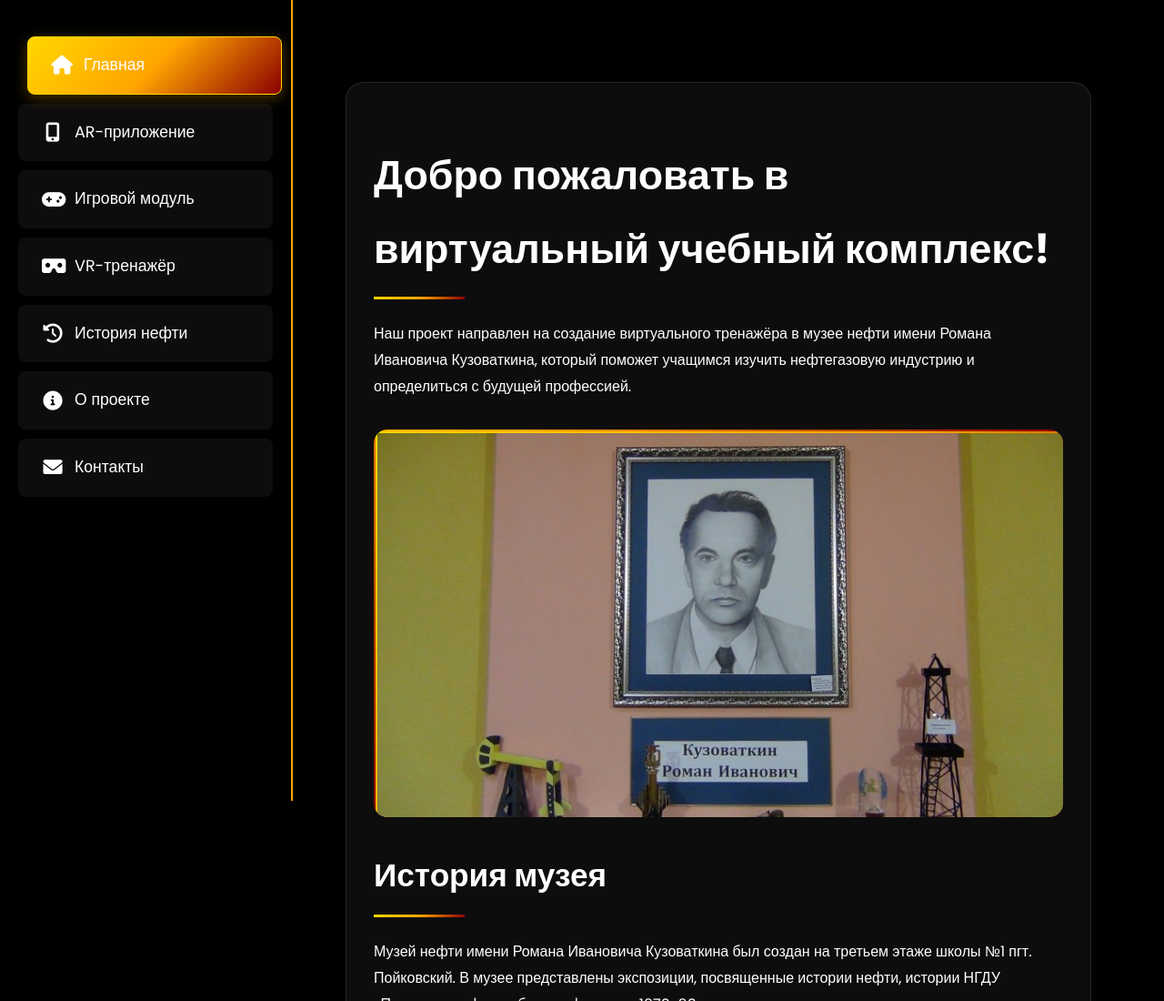
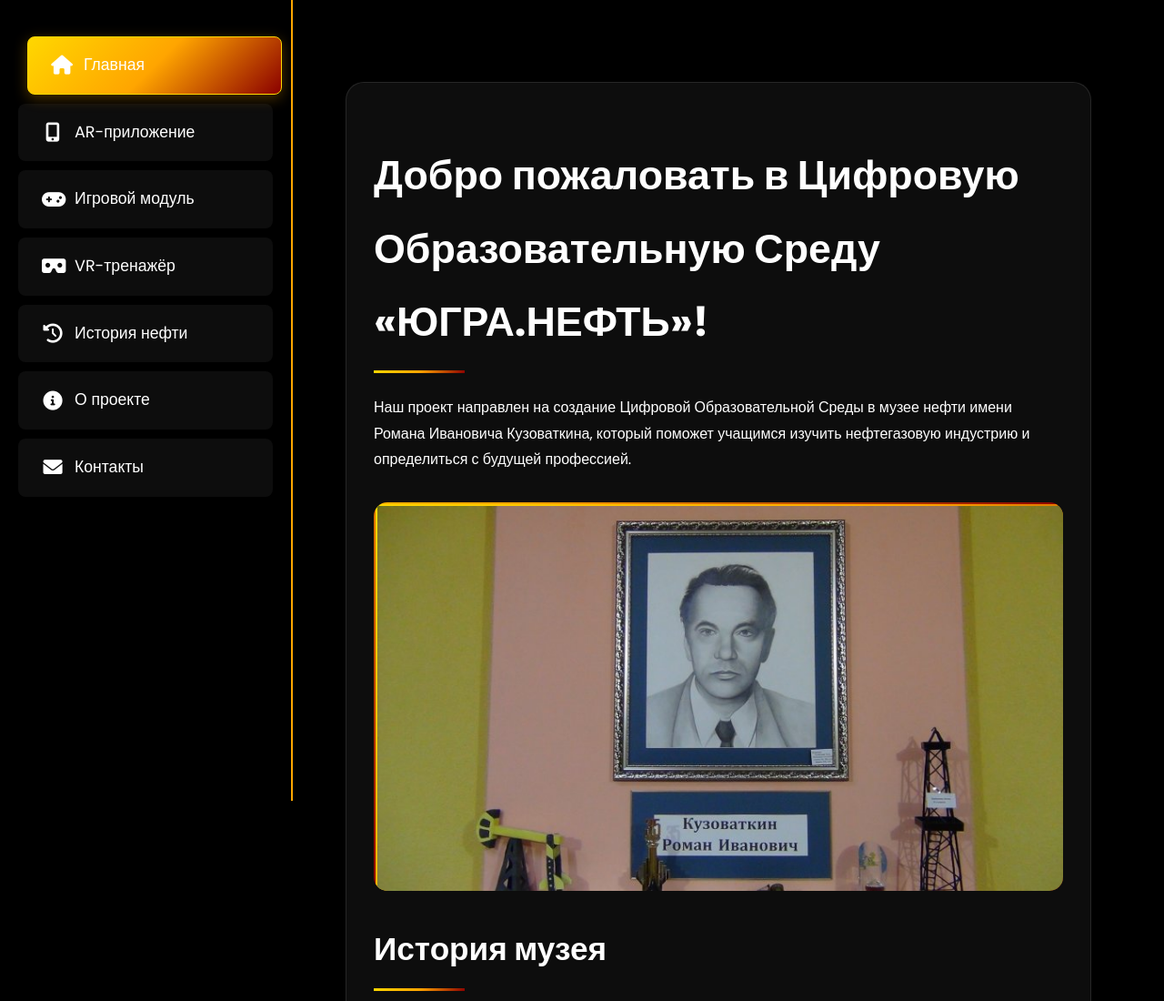
Before and after one commit to MydrieDybiStudios/VirtualLearningComplex, a plain HTML site: page index.html in a window 1280 px wide. Shown: the top 1100 px of the page at 91% size. Drawn offline with Linux system fonts and the light colour scheme.

Commit message:
Update index.html

```diff
--- a/index.html
+++ b/index.html
@@ -3,12 +3,12 @@
 <head>
     <meta charset="UTF-8">
     <meta name="viewport" content="width=device-width, initial-scale=1.0">
-    <title>Виртуальный учебный комплекс</title>
-        <link rel="icon" type="image/png" href="/favicon-96x96.png" sizes="96x96" />
+    <title>Цифровая Образовательная Среда «ЮГРА.НЕФТЬ»</title>
+    <link rel="icon" type="image/png" href="/favicon-96x96.png" sizes="96x96" />
 <link rel="icon" type="image/svg+xml" href="/favicon.svg" />
 <link rel="shortcut icon" href="/favicon.ico" />
 <link rel="apple-touch-icon" sizes="180x180" href="/apple-touch-icon.png" />
-<meta name="apple-mobile-web-app-title" content="Виртуальный Учебный Комплекс" />
+<meta name="apple-mobile-web-app-title" content="Цифровая Образовательная Среда «ЮГРА.НЕФТЬ»" />
 <link rel="manifest" href="/site.webmanifest" />
     <style>
         :root {
@@ -418,8 +418,8 @@
     <!-- Главная страница -->
     <div id="home" class="container">
         <div class="content-card">
-            <h1>Добро пожаловать в виртуальный учебный комплекс!</h1>
-            <p>Наш проект направлен на создание виртуального тренажёра в музее нефти имени Романа Ивановича Кузоваткина, который поможет учащимся изучить нефтегазовую индустрию и определиться с будущей профессией.</p>
+            <h1>Добро пожаловать в Цифровую Образовательную Среду «ЮГРА.НЕФТЬ»!</h1>
+            <p>Наш проект направлен на создание Цифровой Образовательной Среды в музее нефти имени Романа Ивановича Кузоваткина, который поможет учащимся изучить нефтегазовую индустрию и определиться с будущей профессией.</p>
 
             <div class="image-grid">
                 <div class="image-item" onclick="openLightbox(this)">
```
